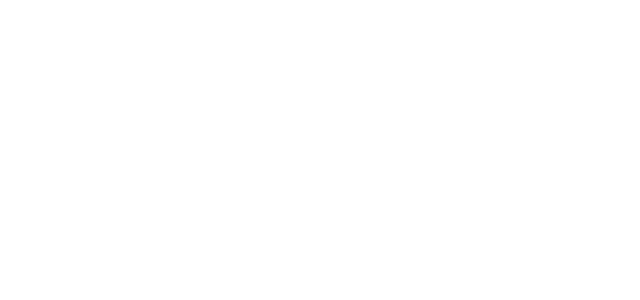
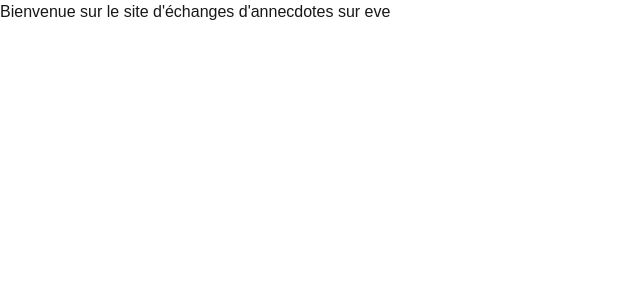
Before and after one commit to Alerwann/eve-70, a Next.js app: page / in a window 1280 px wide. Shown: the top 300 px of the page, without its empty margins (0-640 px from the left). Built offline with nearby package versions, Linux system fonts and the light colour scheme.

Commit message:
feat: update home page content and ignore .prettierrc configuration

```diff
--- a/src/app/page.js
+++ b/src/app/page.js
@@ -1,10 +1,9 @@
-import Image from "next/image";
+import Image from 'next/image';
 
 export default function Home() {
   return (
     <div>
-    <main>
-    </main>
+      <main>Bienvenue sur le site d'échanges d'annecdotes sur eve</main>
     </div>
   );
 }
```
Also changed, not shown: 2 other files (tests, documents, lock files or other folders).
